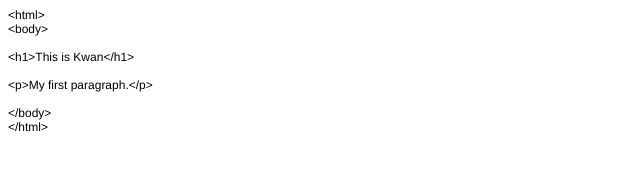
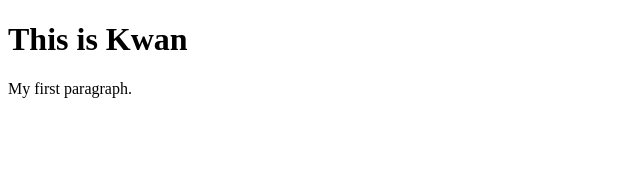
Before and after one commit to Maykwan/Kwan, a plain HTML site: page index.html in a window 1280 px wide. Shown: the whole page, without its empty margins (0-640 px from the left). Drawn offline with Linux system fonts and the light colour scheme.

Commit message:
Update index.html

```diff
--- a/index.html
+++ b/index.html
@@ -1,25 +1,10 @@
 <!DOCTYPE html PUBLIC "-//W3C//DTD HTML 4.01//EN" "http://www.w3.org/TR/html4/strict.dtd">
 <html>
-<head>
-  <meta http-equiv="Content-Type" content="text/html; charset=utf-8">
-  <meta http-equiv="Content-Style-Type" content="text/css">
-  <title></title>
-  <meta name="Generator" content="Cocoa HTML Writer">
-  <meta name="CocoaVersion" content="1894.6">
-  <style type="text/css">
-    p.p1 {margin: 0.0px 0.0px 0.0px 0.0px; font: 12.0px Helvetica}
-    p.p2 {margin: 0.0px 0.0px 0.0px 0.0px; font: 12.0px Helvetica; min-height: 14.0px}
-  </style>
-</head>
 <body>
-<p class="p1">&lt;html&gt;</p>
-<p class="p1">&lt;body&gt;</p>
-<p class="p2"><br></p>
-<p class="p1">&lt;h1&gt;This is Kwan&lt;/h1&gt;</p>
-<p class="p2"><br></p>
-<p class="p1">&lt;p&gt;My first paragraph.&lt;/p&gt;</p>
-<p class="p2"><br></p>
-<p class="p1">&lt;/body&gt;</p>
-<p class="p1">&lt;/html&gt;</p>
+
+<h1>This is Kwan</h1>
+
+<p>My first paragraph.</p>
+
 </body>
 </html>
```
